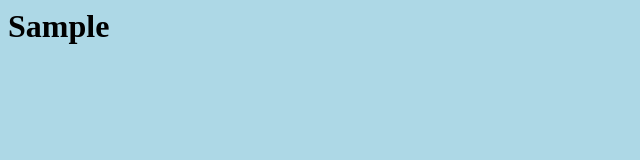
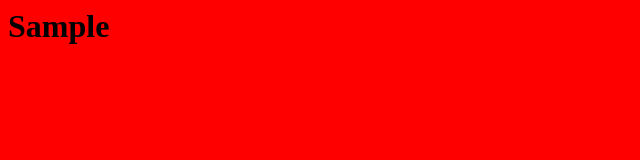
Before and after one commit to cpilkinton/sample, a plain HTML site: page index.html in a window 1280 px wide. Shown: the whole page, without its empty margins (0-640 px from the left). Drawn offline with Linux system fonts and the light colour scheme.

Commit message:
Version 3

```diff
--- a/index.html
+++ b/index.html
@@ -5,7 +5,7 @@
 <style type="text/css">
 
 	body {
-		background: lightblue
+		background: red
 	}
 
 </style>
```
